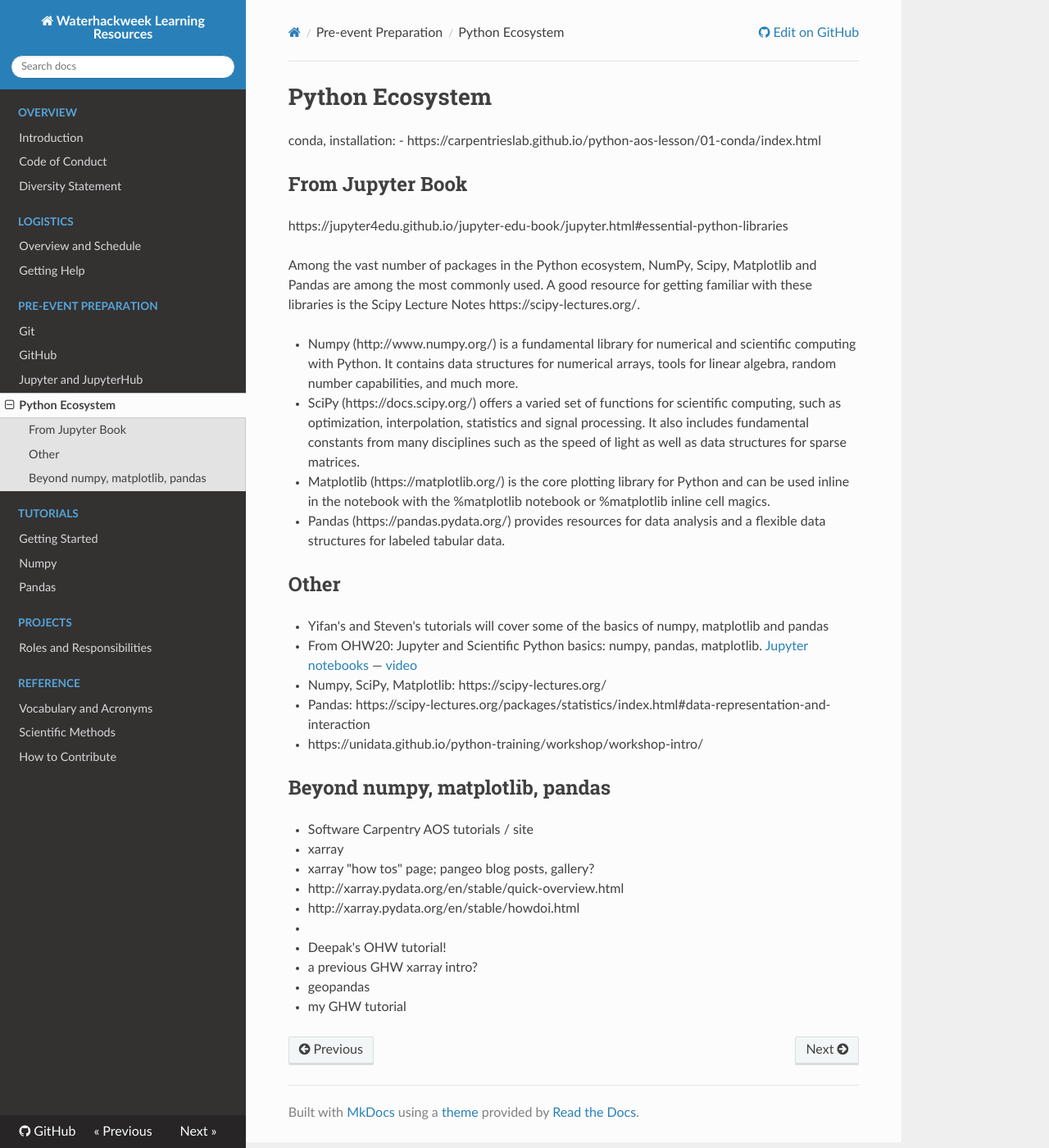
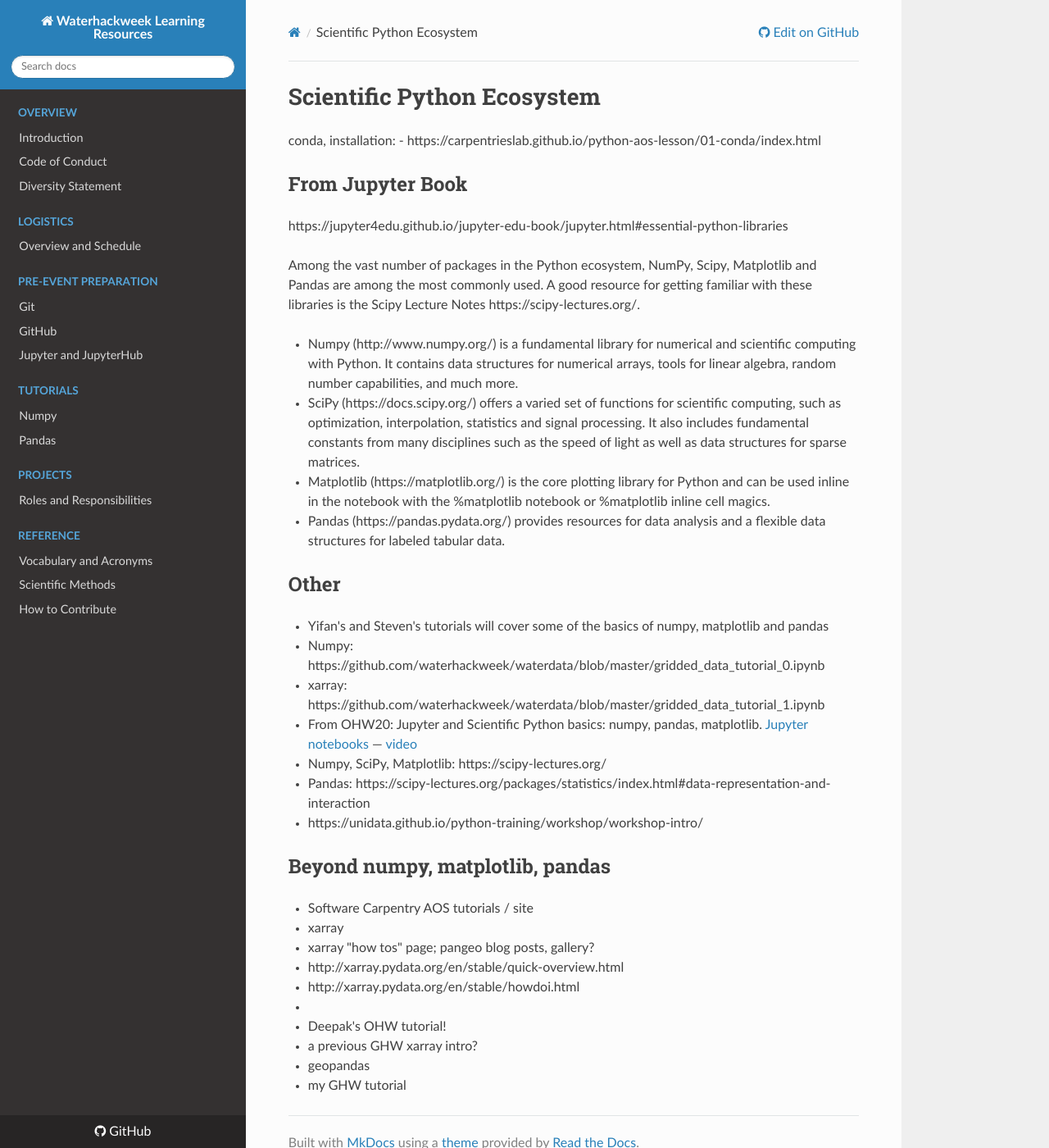
Before and after one commit to emiliom/learning-resources, an MkDocs documentation site: the page built from docs/prep/pythonecosystem.md, in a window 1280 px wide and 1400 px high. Shown: the whole window at 82% size. Built offline with MkDocs 1.6.1, drawn with Linux system fonts in a browser that asks for light colours; nearby versions of some CDN libraries.

Commit message:
Logistics overview page, plus small additional enhancements

```diff
--- a/docs/prep/pythonecosystem.md
+++ b/docs/prep/pythonecosystem.md
@@ -1,4 +1,4 @@
-# Python Ecosystem
+# Scientific Python Ecosystem
 
 conda, installation:
 - https://carpentrieslab.github.io/python-aos-lesson/01-conda/index.html
@@ -18,6 +18,8 @@
 ## Other
 
 - Yifan's and Steven's tutorials will cover some of the basics of numpy, matplotlib and pandas
+  - Numpy: https://github.com/waterhackweek/waterdata/blob/master/gridded_data_tutorial_0.ipynb
+  - xarray: https://github.com/waterhackweek/waterdata/blob/master/gridded_data_tutorial_1.ipynb
 
 - From OHW20: Jupyter and Scientific Python basics: numpy, pandas, matplotlib. [Jupyter notebooks](https://github.com/oceanhackweek/ohw-preweek/tree/master/data-analysis-modules) — [video](https://youtu.be/CTUAgpvfze0)
 
--- a/mkdocs.yml
+++ b/mkdocs.yml
@@ -8,12 +8,12 @@
     - Diversity Statement: diversityMethods.md
   - Logistics:
     - Overview and Schedule: logistics/overview.md
-    - Getting Help: logistics/getting_help.md
+    # - Getting Help: logistics/getting_help.md
   - Pre-event Preparation:
     - Git: prep/git.md
     - GitHub: prep/github.md
     - Jupyter and JupyterHub: prep/jupyterhub.md
-    - Python Ecosystem: prep/pythonecosystem.md
+    # - Scientific Python Ecosystem: prep/pythonecosystem.md
     # - Python and conda
     # - HydroShare: hydroshare.md
     # - Binder: binder.md
@@ -21,7 +21,7 @@
     # - Conda, Python, R: prep/conda.md
     # - Python Requirements: preweek/python.md
   - Tutorials:
-    - Getting Started: tutorials/getting_started.md
+    # - Getting Started: tutorials/getting_started.md
     - Numpy: numpy.md
     - Pandas: pandas.md
     # - GEE Access and Javascript Tips: gee_javascript.md
```
Also changed, not shown: docs/logistics/overview.md (+20 -26 lines), docs/prep/jupyterhub.md (+1 -0 lines).
